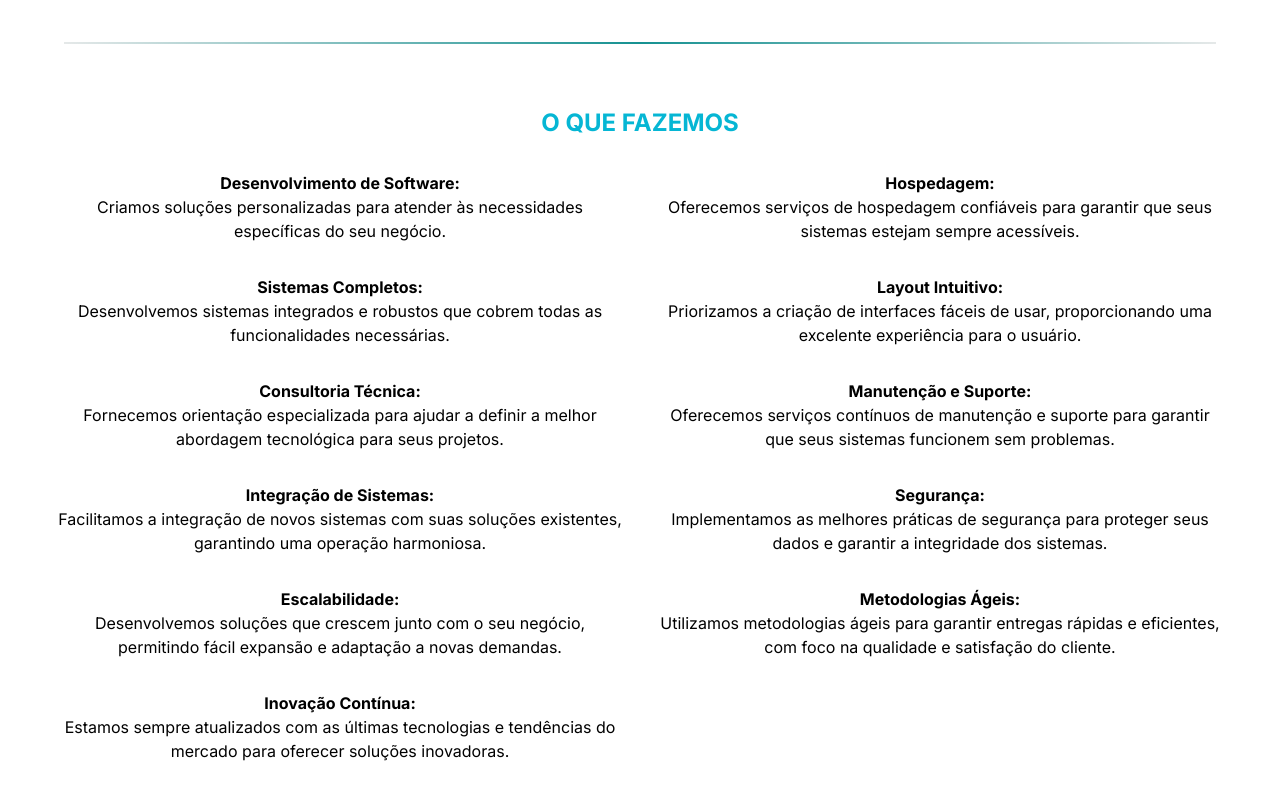
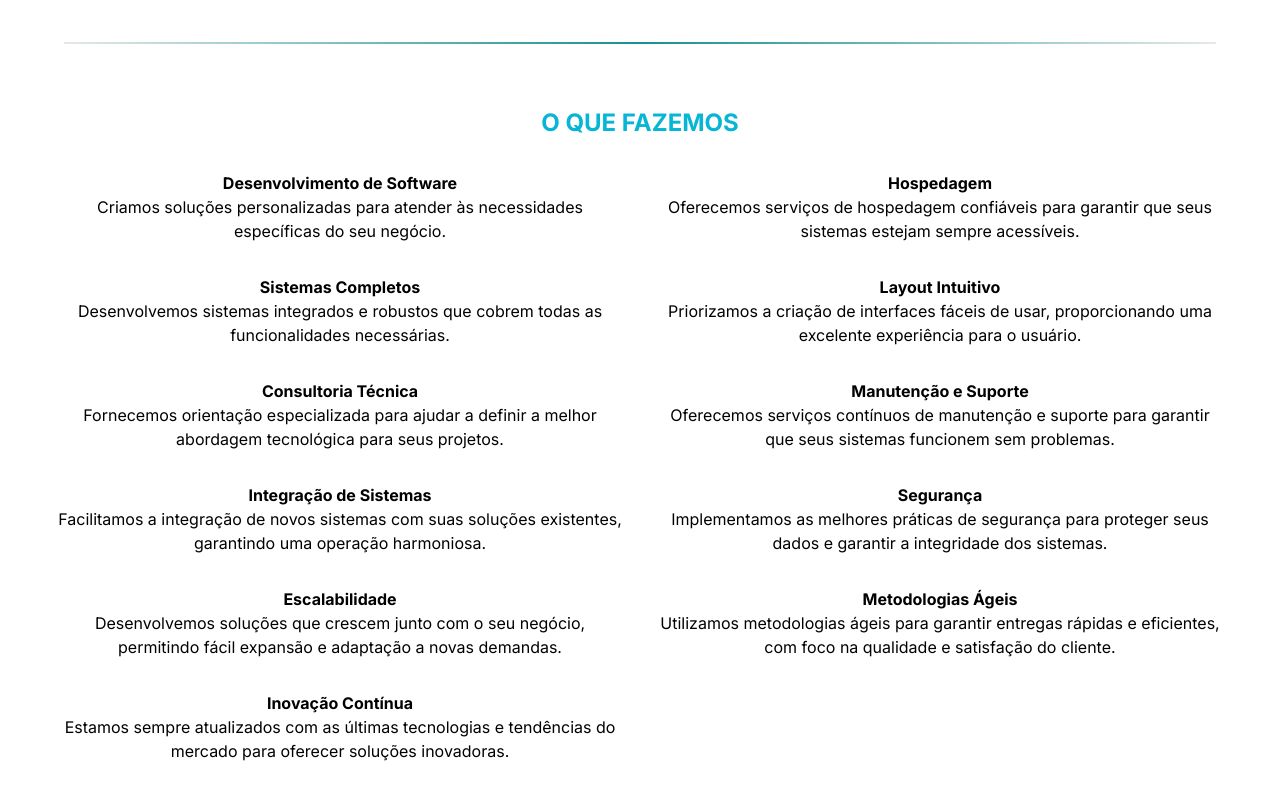
Before and after one commit to andre-albuquerque01/Service-Provider, a Next.js app: page / in a window 1280 px wide. Shown: the part 1635-2435 px from the top of the page. Built offline with nearby package versions, Linux system fonts and the light colour scheme.

Commit message:
feat: update component

```diff
--- a/src/components/service.tsx
+++ b/src/components/service.tsx
@@ -7,57 +7,57 @@ export const Service = () => {
         </h2>
         <div className="p-4 grid grid-cols-2 gap-8 text-center max-sm:grid-cols-1">
           <div>
-            <p className="font-bold">Desenvolvimento de Software:</p> Criamos
+            <p className="font-bold">Desenvolvimento de Software</p> Criamos
             soluções personalizadas para atender às necessidades específicas do
             seu negócio.
           </div>
           <div className="">
-            <p className="font-bold">Hospedagem:</p> Oferecemos serviços de
+            <p className="font-bold">Hospedagem</p> Oferecemos serviços de
             hospedagem confiáveis para garantir que seus sistemas estejam sempre
             acessíveis.
           </div>
           <div>
-            <p className="font-bold">Sistemas Completos:</p> Desenvolvemos
+            <p className="font-bold">Sistemas Completos</p> Desenvolvemos
             sistemas integrados e robustos que cobrem todas as funcionalidades
             necessárias.
           </div>
           <div>
-            <p className="font-bold">Layout Intuitivo:</p> Priorizamos a criação
+            <p className="font-bold">Layout Intuitivo</p> Priorizamos a criação
             de interfaces fáceis de usar, proporcionando uma excelente
             experiência para o usuário.
           </div>
           <div>
-            <p className="font-bold">Consultoria Técnica:</p> Fornecemos
+            <p className="font-bold">Consultoria Técnica</p> Fornecemos
             orientação especializada para ajudar a definir a melhor abordagem
             tecnológica para seus projetos.
           </div>
           <div>
-            <p className="font-bold">Manutenção e Suporte:</p> Oferecemos
+            <p className="font-bold">Manutenção e Suporte</p> Oferecemos
             serviços contínuos de manutenção e suporte para garantir que seus
             sistemas funcionem sem problemas.
           </div>
           <div>
-            <p className="font-bold">Integração de Sistemas:</p> Facilitamos a
+            <p className="font-bold">Integração de Sistemas</p> Facilitamos a
             integração de novos sistemas com suas soluções existentes,
             garantindo uma operação harmoniosa.
           </div>
           <div>
-            <p className="font-bold">Segurança:</p> Implementamos as melhores
+            <p className="font-bold">Segurança</p> Implementamos as melhores
             práticas de segurança para proteger seus dados e garantir a
             integridade dos sistemas.
           </div>
           <div>
-            <p className="font-bold">Escalabilidade:</p> Desenvolvemos soluções
+            <p className="font-bold">Escalabilidade</p> Desenvolvemos soluções
             que crescem junto com o seu negócio, permitindo fácil expansão e
             adaptação a novas demandas.
           </div>
           <div>
-            <p className="font-bold">Metodologias Ágeis:</p> Utilizamos
+            <p className="font-bold">Metodologias Ágeis</p> Utilizamos
             metodologias ágeis para garantir entregas rápidas e eficientes, com
             foco na qualidade e satisfação do cliente.
           </div>
           <div>
-            <p className="font-bold">Inovação Contínua:</p> Estamos sempre
+            <p className="font-bold">Inovação Contínua</p> Estamos sempre
             atualizados com as últimas tecnologias e tendências do mercado para
             oferecer soluções inovadoras.
           </div>
```
